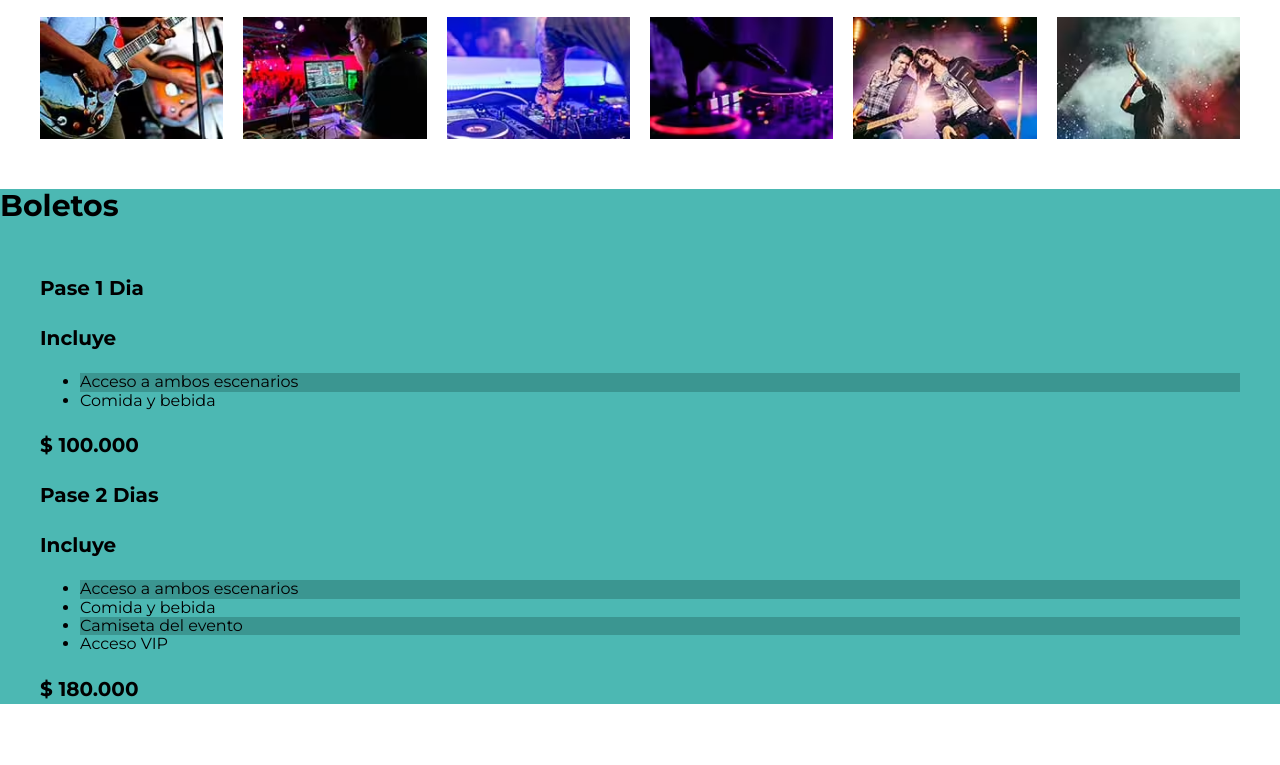
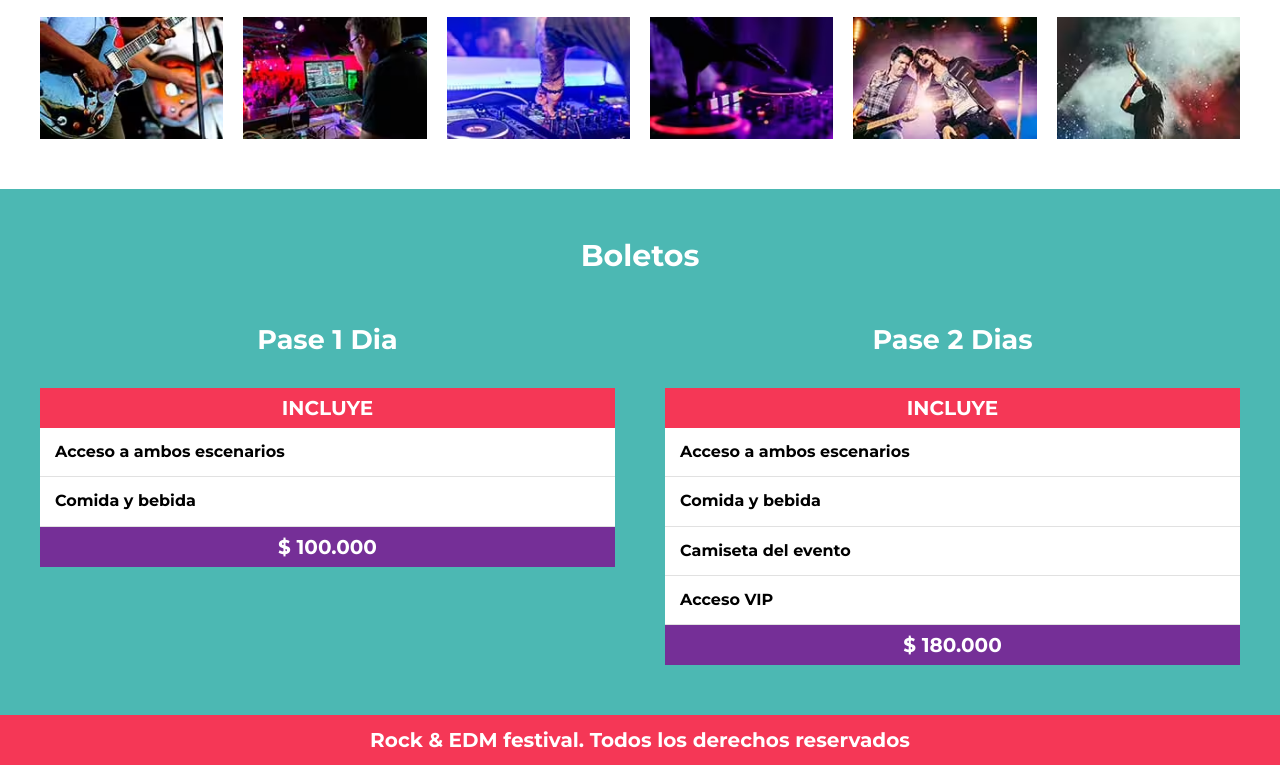
Before and after one commit to CristhianCCC/festival-de-musica, a website: page index.html in a window 1280 px wide. Shown: the part 3104-3869 px from the top of the page. Before the commit the page ends 3828 px from the top, so only its background shows below. Drawn offline with Linux system fonts and the light colour scheme; files that its build step writes are made by us from their sources.

Commit message:
Descripción breve de los cambios realizados

```diff
--- a/index.html
+++ b/index.html
@@ -15,9 +15,9 @@
         <div class="contenedor contenido-header">
             <h1>Rock & EDM Festival</h1>
             <nav class="navegacion-principal">
-                <a href="#">Line Up</a>
-                <a href="#">Galeria</a>
-                <a href="#">Boletos</a>
+                <a href="#lineup">Line Up</a>
+                <a href="#galeria">Galeria</a>
+                <a href="#boletos">Boletos</a>
             </nav>
         </div>
     </header>
@@ -50,7 +50,7 @@
         </div>
     </section>
     <!--Line-up--------------------------------------------------------------------------->
-    <section class="lineup">
+    <section id="lineup" class="lineup">
         <h3>Line Up</h3>
         <p class="dia">Viernes 21</p>
         <div class="escenarios-contenedor contenedor">
@@ -154,18 +154,19 @@
             </div> <!--.escenario-->
         </div><!--.escenarios-contenedor-->
     </section>
-    <section class="galeria contenedor">
+    <!--galeria----------------------------------------------------------------------------------->
+    <section id="galeria" class="galeria contenedor">
         <h3 class="galeria-titulo">Galeria</h3>
         <ul class="galeria-imagenes">
         </ul>
     </section>
     <!--sesion de boletos-------------------------------------------------------------------------->
-    <section class="Boletos bg-verde">
+    <section id="boletos" class="boletos bg-verde">
         <h3>Boletos</h3>
         <div class="contenedor contenedor-boletos">
 
             <div class="basico pase">
-                <p>Pase 1 Dia</p>
+                <p class="nombre-pase">Pase 1 Dia</p>
                 <header class="pase-header"> <!--titulo-->
                     <p>Incluye</p>
                 </header>
@@ -181,7 +182,7 @@
             </div>
 
             <div class="premium pase">
-                <p>Pase 2 Dias</p>
+                <p class="nombre-pase">Pase 2 Dias</p>
                 <header class="pase-header"> <!--titulo-->
                     <p>Incluye</p>
                 </header>
@@ -199,6 +200,11 @@
             </div>
         </div>
     </section>
+
+
+    <footer class="site-footer">
+        <p>Rock & EDM festival. Todos los derechos reservados</p>
+    </footer>
     <script src="build/js/app.js"></script>
 </body>
 </html>
--- a/src/js/app.js
+++ b/src/js/app.js
@@ -2,8 +2,37 @@
     iniciarapp();
 });
 
-function iniciarapp(){ //mandando a llamar la galeria
+function iniciarapp(){ //mandando a llamar las funciones
+    navegacionFija();
     crearGaleria();
+    scrollNav();
+}
+
+function navegacionFija(){
+    const barra = document.querySelector('.header');
+    const sobreFestival = document.querySelector('.sobre-festival');
+    const body = document.querySelector('body');
+    window.addEventListener('scroll', function(){
+        if(sobreFestival.getBoundingClientRect().top < 0){
+            barra.classList.add('fijo');
+            body.classList.add('body-scroll');
+        }else{
+            barra.classList.remove('fijo');
+            body.classList.remove('body-scroll');
+        }
+    });
+}
+
+function scrollNav(){ //funcion para cuando se de click en algun enlace del lineup el navegador lo dirija a esa seccion de la pagina
+    const enlaces = document.querySelectorAll('.navegacion-principal a');
+    enlaces.forEach(enlace => {
+        enlace.addEventListener ('click', function(e){
+            e.preventDefault(); //para eliminar el comportamiento por defecto del navegador de guiar al usuario de golpe a la seccion de la pagina
+            const seccionScroll=e.target.attributes.href.value; //configurando el nuevo comportamiento para que no lleve al usuario de golpe a la seccion de la pagina
+            const seccion = document.querySelector(seccionScroll);
+            seccion.scrollIntoView({behavior: "smooth"});
+        })
+    });
 }
 
 function crearGaleria(){ //creando la funcion para la galeria
--- a/src/scss/base/_globales.scss
+++ b/src/scss/base/_globales.scss
@@ -13,8 +13,11 @@
 body {
     font-family: v.$fuente__principal;
     font-size: 1.6rem;
-    &.fijar-body{ //para que al abrir una imagen se agregue la clase fijar body
+    &.fijar-body{ //para que al abrir una imagen se agregue la clase fijar body se agrego previamente en js
         overflow: hidden; //para que no se pueda realizar scroll y la imagen quede fija
+    }
+    &.body-scroll{
+        padding-top: 8.6rem;
     }
 }
 
--- a/src/scss/layout/_boletos.scss
+++ b/src/scss/layout/_boletos.scss
@@ -1,2 +1,64 @@
 @use 'base/variables' as v;
 @use 'base/mixins' as m;
+
+.boletos {
+    padding: 5rem 0;
+    h3{
+        text-align: center;
+        color: v.$blanco;
+        margin-bottom: 2rem;
+    }
+
+    .contenedor-boletos{
+        @include m.tablet{
+            @include m.grid (2, 5rem);
+        }
+    }
+}
+
+.pase { //pase-header, pase-body, pase-footer comparten el mismo inicio de palabara que es pase el cual es el nombre de la clase padre, se pueden reemplazar por & al inicio
+    color: black;
+    .nombre-pase{
+        text-align: center;
+        font-size: 2.7rem;
+        color: v.$blanco;
+    }
+    &-header,
+    &-footer{
+        padding: .5rem;
+
+        p{
+        text-align: center;
+        color: v.$blanco;
+        margin: 0;
+        }
+    }
+
+    &-header{
+        background-color: v.$rosa;
+        p{
+            text-transform: uppercase;
+        }
+    }
+
+    &-body{
+        background-color: v.$blanco;
+        ul{
+            @include m.resetear-lista;
+            li, :nth-child(odd){ //para eliminar el odd el cual selecciona un elemento impar que le cambiaba el color y que unicamente le aplique el color que le estoy dando
+                background-color: v.$blanco;
+                font-weight: 700;
+                padding: 1.5rem;
+                border-bottom: 1px solid #e1e1e1; //para añadir la linea de abajo del listado
+            }
+        }
+    }
+
+    &-footer{
+        background-color: v.$morado;
+        p{
+            font-family: 2.7rem;
+        }
+    }
+
+}
--- /dev/null
+++ b/src/scss/layout/_footer.scss
@@ -0,0 +1,13 @@
+@use 'base/variables' as v;
+
+
+.site-footer{
+
+    padding: 1rem;
+    background-color: v.$rosa;
+    p{
+        margin: 0;
+        color: v.$blanco;
+        text-align: center;
+    }
+}
--- a/src/scss/layout/_header.scss
+++ b/src/scss/layout/_header.scss
@@ -3,6 +3,16 @@
 //la funcionalidad de sass es anidar las clases que se van creando de css
 .header {
     background-color: v.$verde;
+
+    @include m.tablet{
+        &.fijo{ //clase previamente agregada con js para que la barra quede fija en tanto se da scroll
+            left: 0;
+            top: 0;
+            position: fixed;
+            width: 100%;
+            box-shadow: 1rem 1rem 1rem #333; //para añadirle sombreado
+        }
+    }
 
     h1{
         color: v.$blanco;
--- a/src/scss/layout/_index.scss
+++ b/src/scss/layout/_index.scss
@@ -3,4 +3,5 @@
 @forward 'festival';
 @forward 'lineup';
 @forward 'galeria';
-@forward 'b';
+@forward 'boletos';
+@forward 'footer';
```
Also changed, not shown: build/css/app.css, build/js/app.js.
